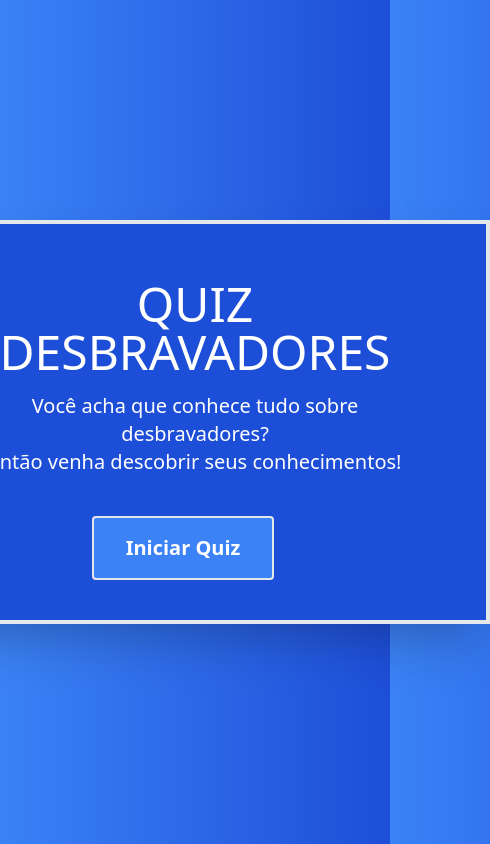
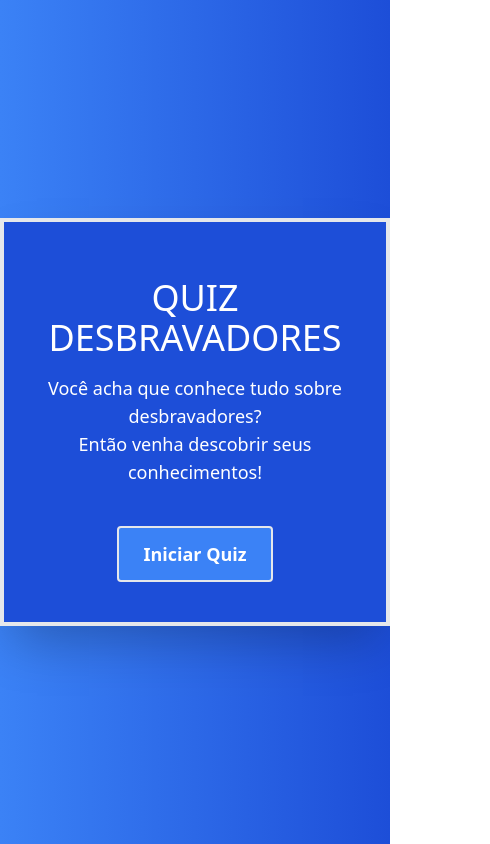
Before and after one commit to VictorJunqueira1/quiz-desbravadores, a plain HTML site: page index.html in a window 390 px wide. Shown: the whole page, 490 px wide, since content can reach past the window. Drawn offline with nearby package versions, Linux system fonts and the light colour scheme.

Commit message:
feat: adicionando responsividade.

```diff
--- a/index.html
+++ b/index.html
@@ -9,14 +9,13 @@
 
 </head>
 
-<body class="w-screen h-screen flex justify-center items-center flex-col bg-gradient-to-r from-blue-500 to-blue-700">
+<body class="bg-gradient-to-r from-blue-500 to-blue-700 flex flex-col justify-center items-center min-h-screen">
 
-    <main class="text-center text-white border-4 px-20 py-10 bg-blue-700 shadow-2xl">
-        <h1 class="text-5xl p-4">QUIZ DESBRAVADORES</h1>
-        <h2 class="text-xl mb-10">Você acha que conhece tudo sobre desbravadores? <span class="flex flex-col">Então
-                venha descobrir seus conhecimentos!</span></h2>
+    <main class="text-center text-white border-4 md:w-2/3 lg:w-1/2 px-4 py-10 bg-blue-700 shadow-2xl">
+        <h1 class="text-4xl md:text-5xl p-4">QUIZ DESBRAVADORES</h1>
+        <h2 class="text-lg md:text-xl mb-10">Você acha que conhece tudo sobre desbravadores? <span class="block md:inline-block">Então venha descobrir seus conhecimentos!</span></h2>
         <a href="questions.html" class="text-white">
-            <button id="nextQuestion" class="bg-blue-500 hover:bg-blue-900 border-2 transition-all duration-500 text-white font-bold py-4 px-8 text-xl rounded mr-6">
+            <button id="nextQuestion" class="bg-blue-500 hover:bg-blue-900 border-2 transition-all duration-500 text-white font-bold py-3 md:py-4 px-6 md:px-8 text-lg md:text-xl rounded">
                 Iniciar Quiz
             </button>
         </a>
```
Also changed, not shown: questions.html (+9 -9 lines).
